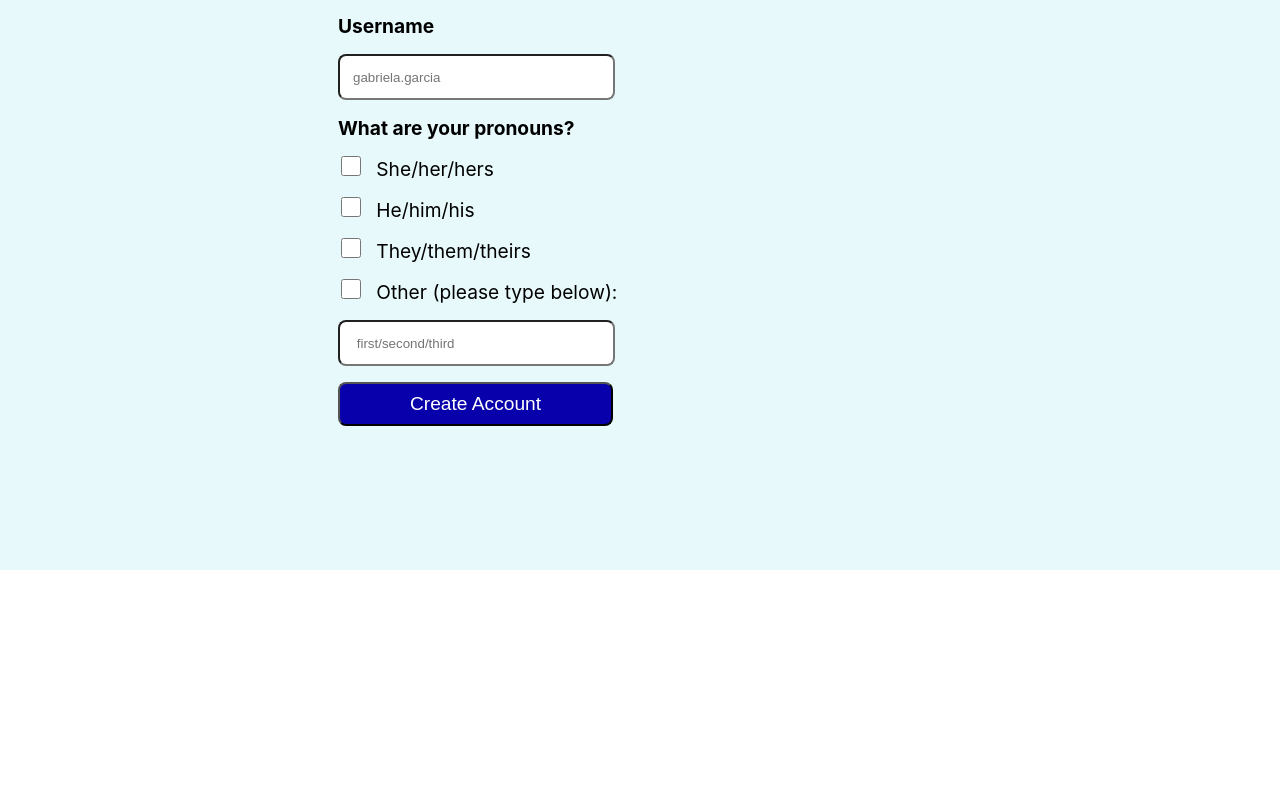
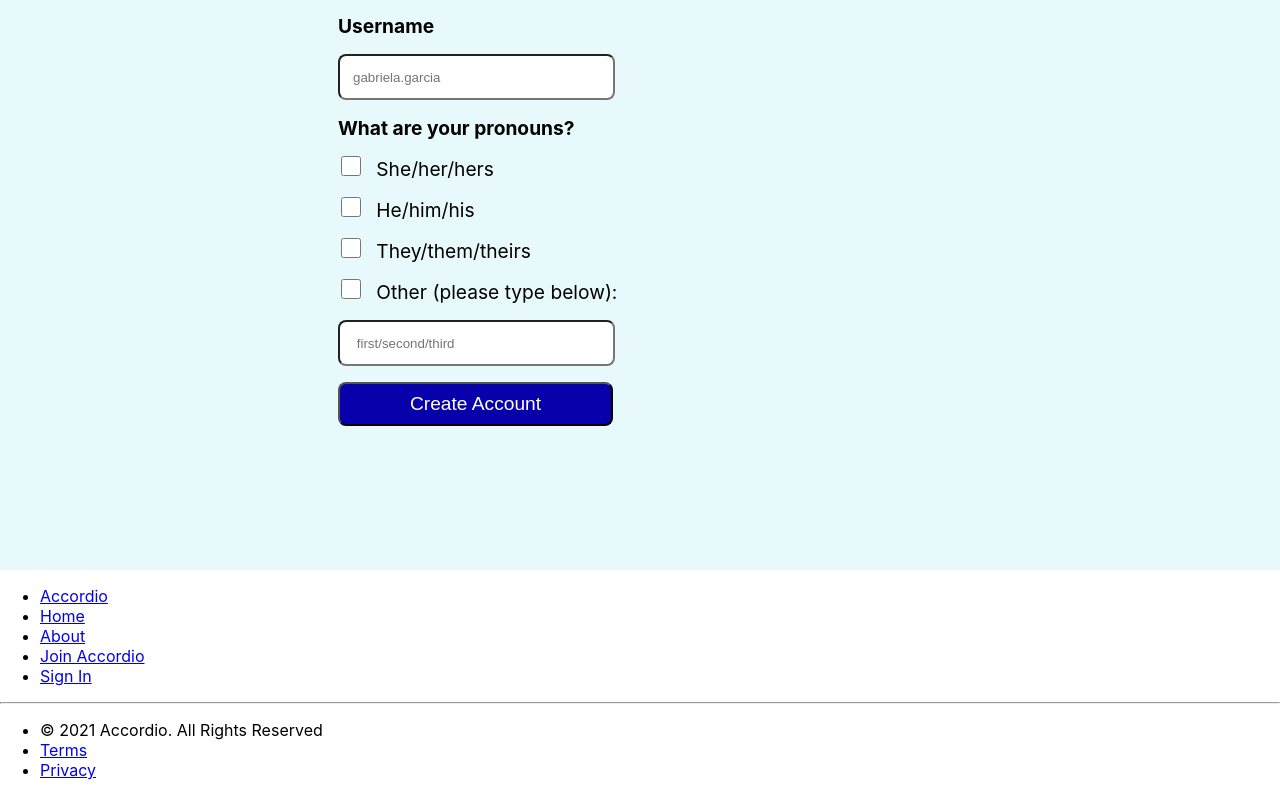
Before and after one commit to alinan-vn/accordio-frontend-react, a React (Create React App) app: page /complete-account in a window 1280 px wide. Shown: the part 406-1202 px from the top of the page. Before the commit the page ends 976 px from the top, so only its background shows below. Built offline with nearby package versions, Linux system fonts and the light colour scheme.

Commit message:
routed footer; created footer jsx; importer footer scss file; minor other stuff;

```diff
--- a/src/App.js
+++ b/src/App.js
@@ -3,6 +3,7 @@ import './scss/main.scss'
 import {BrowserRouter, Route} from 'react-router-dom'
 
 import Navigation from './components/global/navigation/index'
+import Footer from './components/global/footer/index'
 
 import CreateAccount from './components/create-account/index'
 import EmailVerification from './components/create-account/email-verification/index'
@@ -17,7 +18,7 @@ function App() {
         <Route exact path='/email-verification' component={EmailVerification} />
         <Route exact path='/complete-account' component={CompleteAccount} />
       </ BrowserRouter>
-      {/* <Footer /> */}
+      <Footer />
     </div>
   );
 }
--- a/src/components/global/footer/index.jsx
+++ b/src/components/global/footer/index.jsx
@@ -0,0 +1,29 @@
+import React from 'react'
+
+class Footer extends React.Component {
+    render(){
+        return(
+            <section>
+
+                <ul className='footer-top'>
+                    <li><a className='footer-top__logo' href='/'>Accordio</a></li>
+                    <li><a href='/home'>Home</a></li>
+                    <li><a href='/about'>About</a></li>
+                    <li><a href='/register'>Join Accordio</a></li>
+                    <li><a href='/sign-in'>Sign In</a></li>
+                </ul>
+
+                <hr className='footer-midline' />
+
+                <ul className='footer-bottom'>
+                    <li>&copy; 2021 Accordio. All Rights Reserved</li>
+                    <li><a className='footer-bottom__push' href='/terms-and-conditions'>Terms</a></li>
+                    <li><a href='/privacy'>Privacy</a></li>
+                </ul>
+
+            </section>
+        )
+    }
+}
+
+export default Footer
--- a/src/scss/main.scss
+++ b/src/scss/main.scss
@@ -1,5 +1,6 @@
 @import './variables';
 @import './navbar';
+@import './footer';
 @import './create-account';
 @import './email-verification';
 @import './complete-account';
```
Also changed, not shown: src/components/landing-page/index.jsx (added, +14 -0 lines), src/scss/_footer.scss (added).
